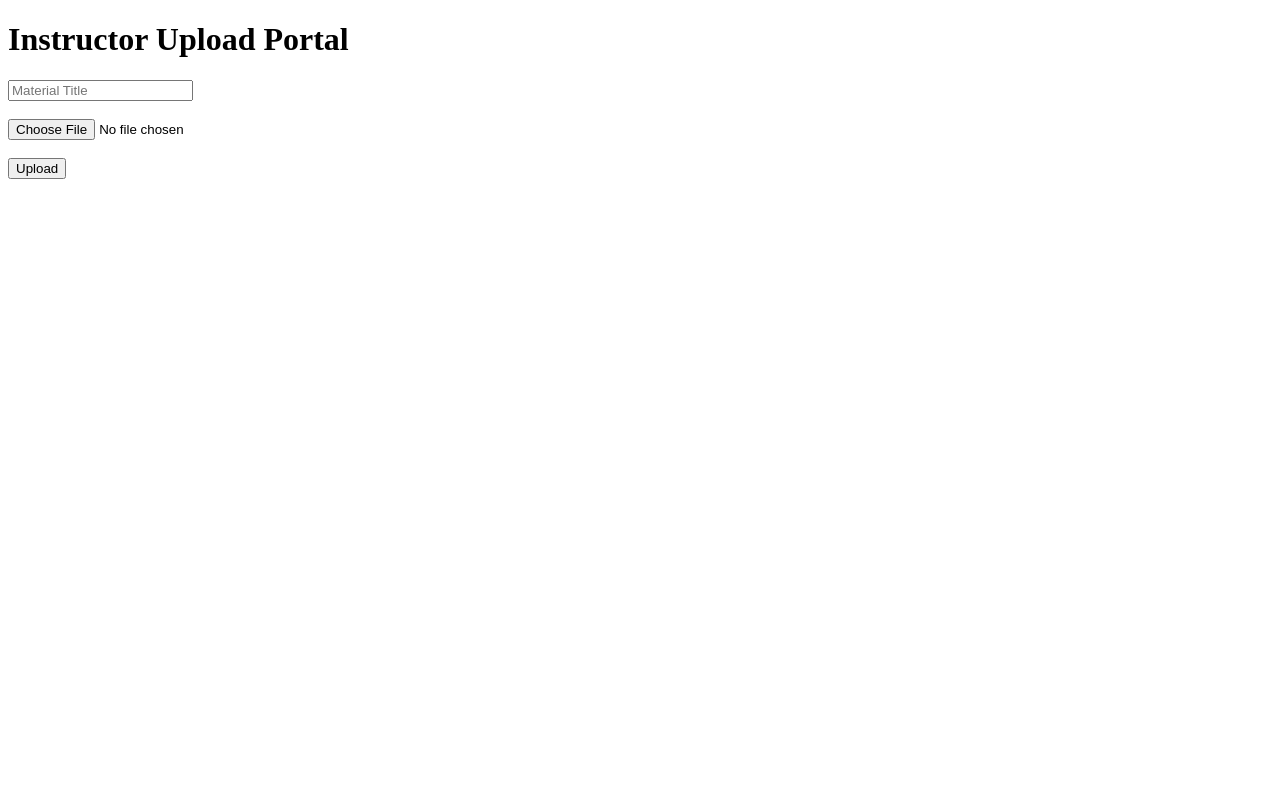
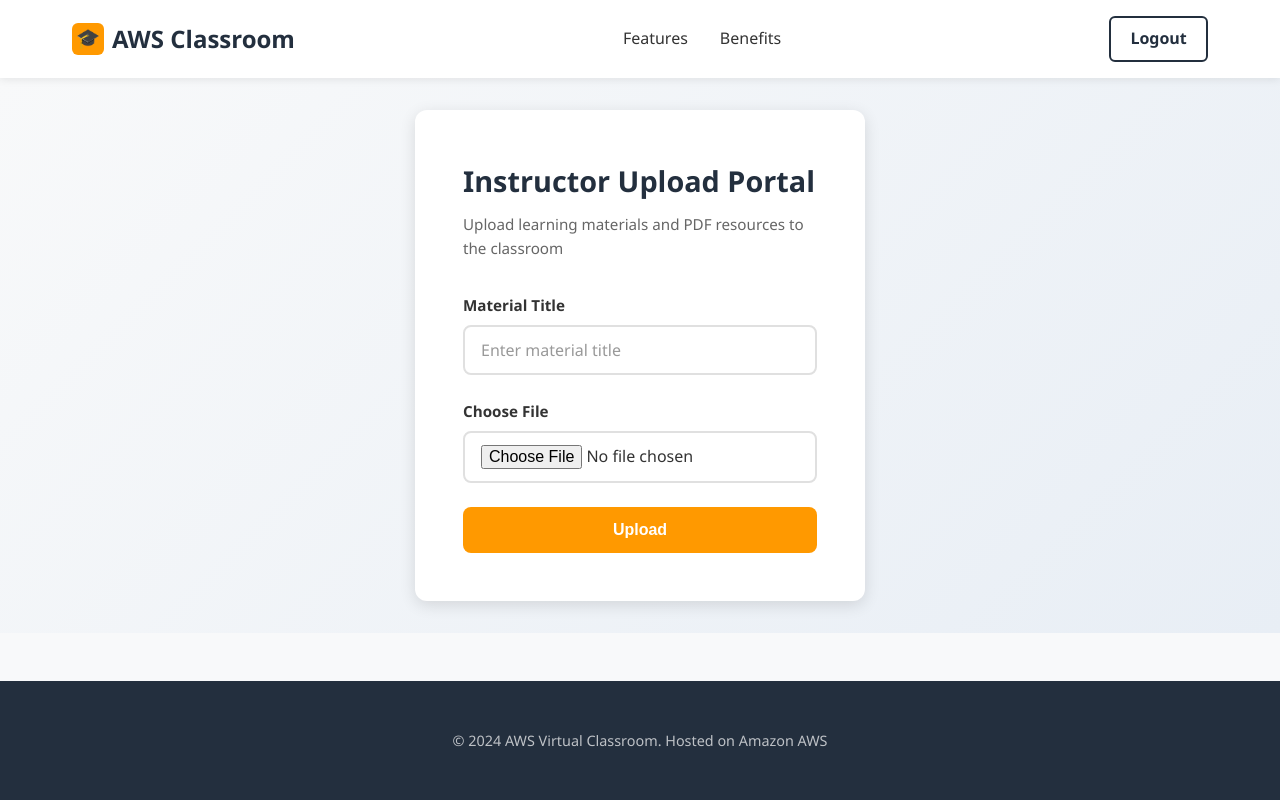
Before and after one commit to siddhya256/aws-virtual-classroom, a Flask app: page /upload in a window 1280 px wide. Run offline with Flask 3, Linux system fonts and the light colour scheme.

Commit message:
Added instructor upload and S3 materials system

```diff
--- a/templates/upload.html
+++ b/templates/upload.html
@@ -1,42 +1,77 @@
 <!DOCTYPE html>
-<html>
+<html lang="en">
 <head>
-    <title>Upload Material</title>
+    <meta charset="UTF-8">
+    <meta name="viewport" content="width=device-width, initial-scale=1.0">
+    <title>Upload Material - AWS Virtual Classroom</title>
+    <link rel="stylesheet" href="{{ url_for('static', filename='style.css') }}">
 </head>
-<body>
+<body style="display: flex; flex-direction: column; min-height: 100vh;">
+    <!-- NAVIGATION BAR -->
+    <nav class="navbar">
+        <div class="navbar-container">
+            <a href="/" class="navbar-brand">
+                <div class="navbar-logo-icon">🎓</div>
+                AWS Classroom
+            </a>
+            <ul class="navbar-menu">
+                <li><a href="/#features">Features</a></li>
+                <li><a href="/#benefits">Benefits</a></li>
+            </ul>
+            <div class="navbar-buttons">
+                <a href="/" class="btn-login">Logout</a>
+            </div>
+        </div>
+    </nav>
 
-<h1>Instructor Upload Portal</h1>
+    <!-- UPLOAD FORM SECTION -->
+    <section style="flex: 1; display: flex; align-items: center; justify-content: center; padding: 2rem; background: linear-gradient(135deg, #F8F9FA 0%, #E8EEF5 100%);">
+        <div class="form-container">
+            <h1 class="form-title">Instructor Upload Portal</h1>
+            <p class="form-subtitle">Upload learning materials and PDF resources to the classroom</p>
 
             {% with messages = get_flashed_messages() %}
             {% if messages %}
-    <p style="color:green;">
+                <div class="success-message">
                     {{ messages[0] }}
-    </p>
+                </div>
             {% endif %}
             {% endwith %}
 
             <form method="POST" enctype="multipart/form-data">
-
+                <div class="form-group">
+                    <label for="title" class="form-label">Material Title</label>
                     <input
                         type="text"
+                        id="title"
                         name="title"
-        placeholder="Material Title"
-        required>
+                        class="form-input"
+                        placeholder="Enter material title"
+                        required
+                    >
+                </div>
 
-    <br><br>
-
+                <div class="form-group">
+                    <label for="file" class="form-label">Choose File</label>
                     <input
                         type="file"
+                        id="file"
                         name="file"
-        required>
+                        class="form-input"
+                        required
+                    >
+                </div>
 
-    <br><br>
+                <button type="submit" class="form-button">Upload</button>
+            </form>
+        </div>
+    </section>
 
-    <button type="submit">
-        Upload
-    </button>
-
-</form>
-
+    <!-- FOOTER -->
+    <footer>
+        <div class="footer-content">
+            <p class="footer-copyright">&copy; 2024 AWS Virtual Classroom. Hosted on Amazon AWS</p>
+        </div>
+    </footer>
 </body>
 </html>
```
Lines whose indentation alone changed are shown as unchanged.
